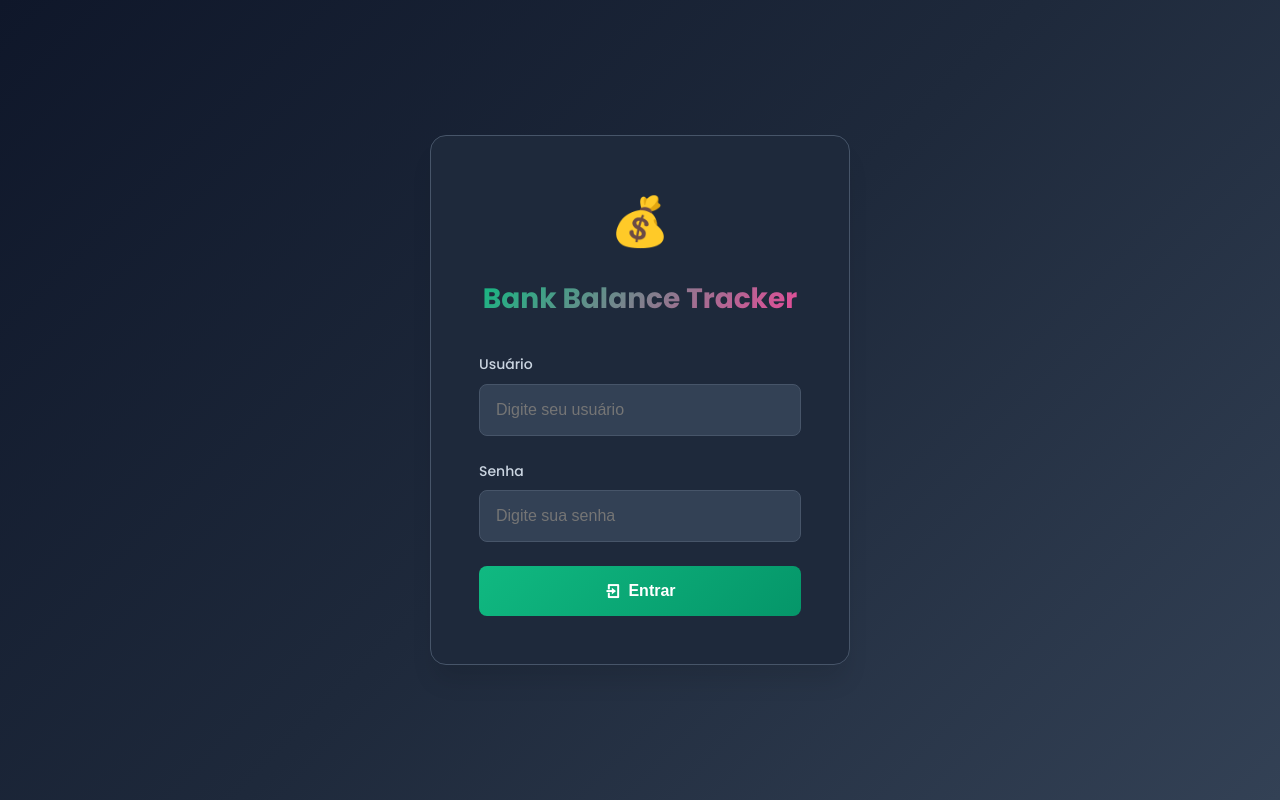
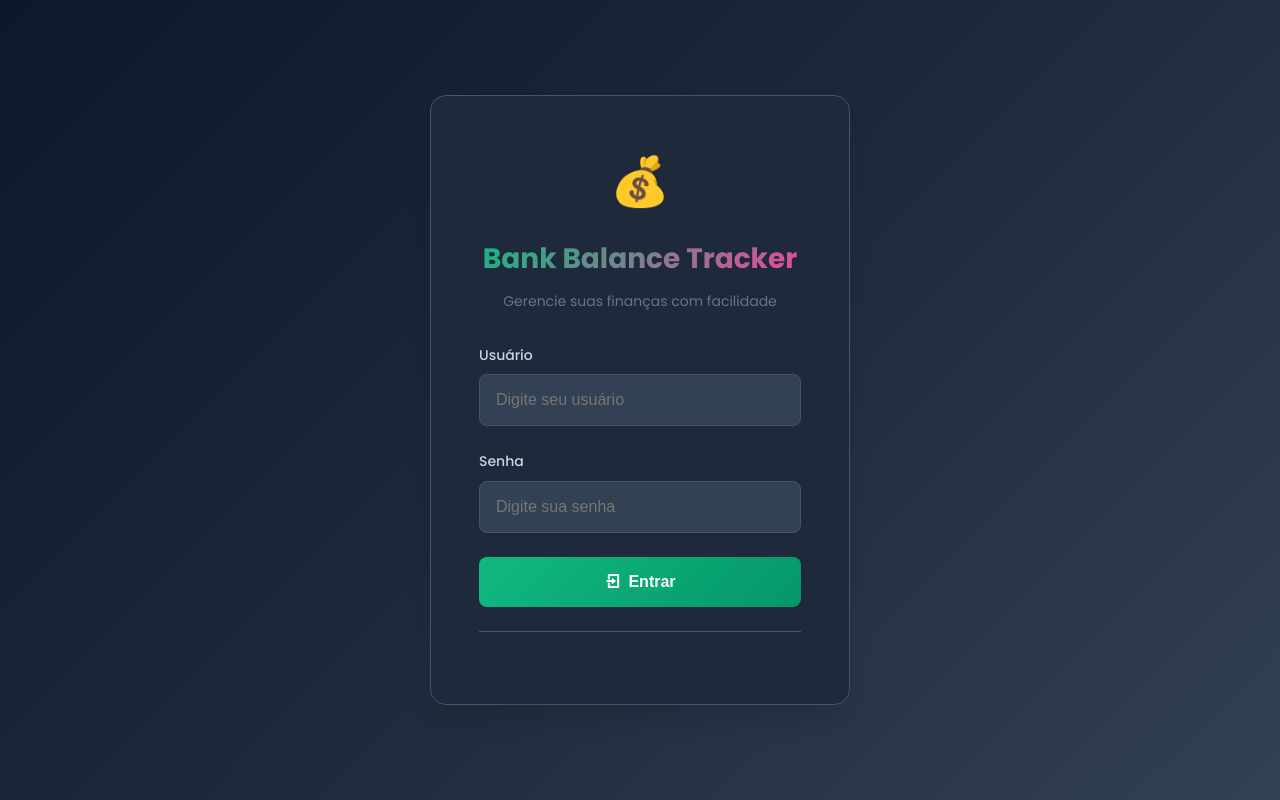
Before and after one commit to erick-Breno/gestao, a plain HTML site: page index.html in a window 1280 px wide. Drawn offline with nearby package versions, Linux system fonts and the light colour scheme.

Commit message:
Add files via upload

```diff
--- a/index.html
+++ b/index.html
@@ -19,6 +19,7 @@
             <div class="login-header">
                 <div class="app-logo" aria-label="Logo do aplicativo">💰</div>
                 <h1 class="app-title">Bank Balance Tracker</h1>
+                <p class="app-subtitle">Gerencie suas finanças com facilidade</p>
             </div>
             <form id="login-form" class="login-form" aria-label="Formulário de Login">
                 <div class="input-group">
@@ -35,6 +36,8 @@
                 </button>
             </form>
             <div id="login-error" class="error-message hidden" role="alert"></div>
+            <div class="login-footer">
+            </div>
         </div>
     </div>
 
```
